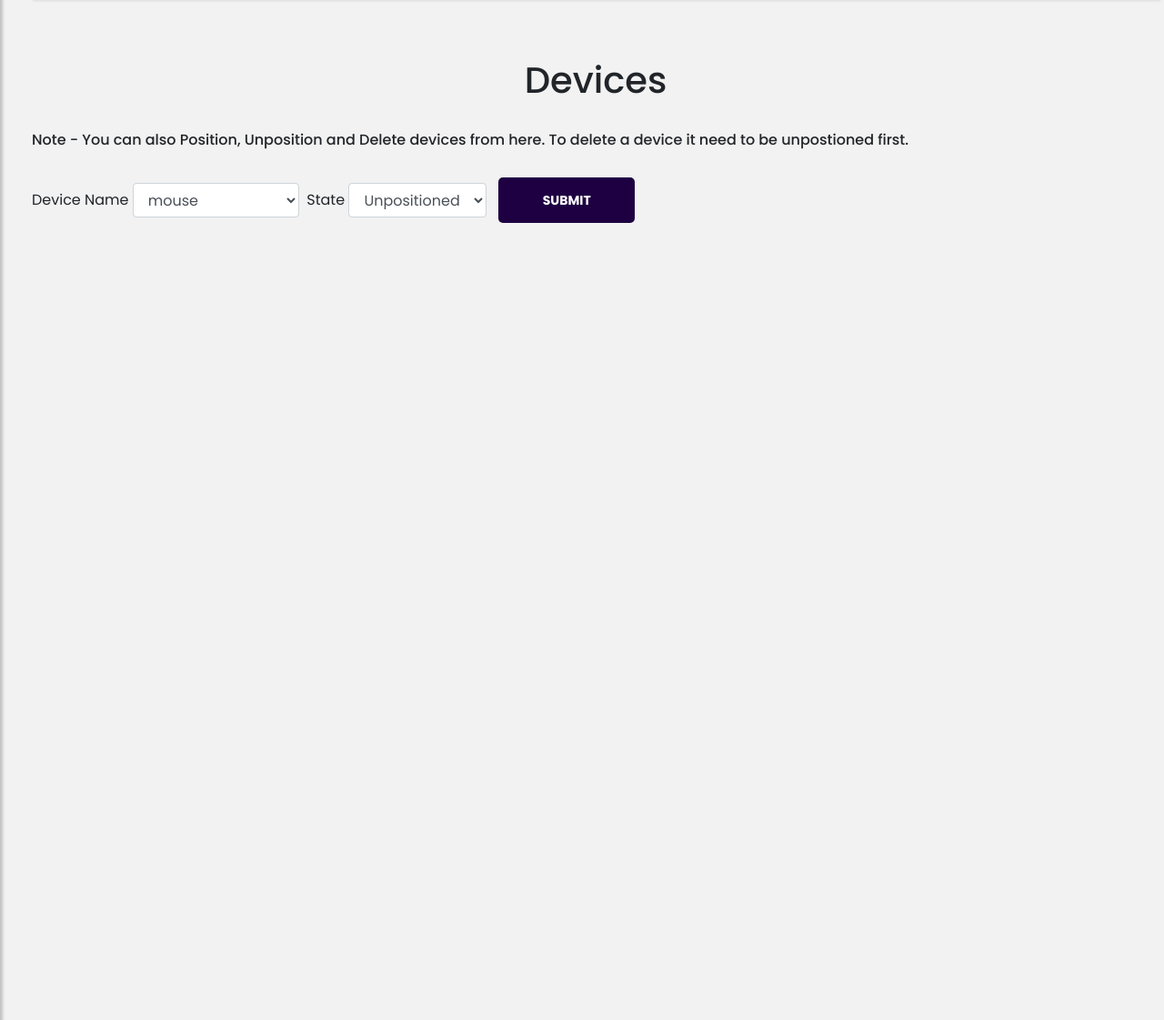
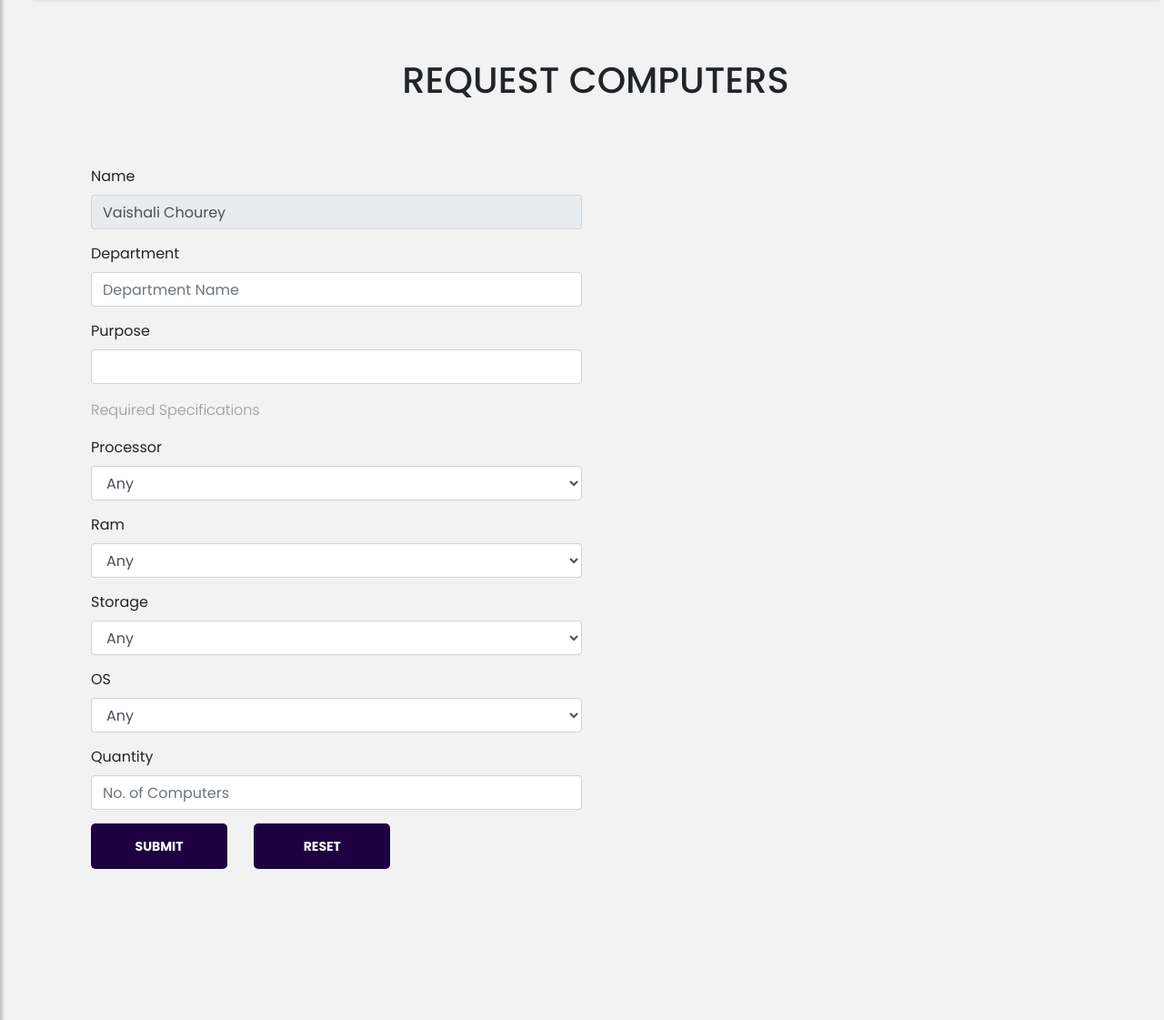
Before and after one commit to thejaynesh/Machine_Tracking, a PHP site: page /request_formv2.php in a window 1280 px wide. Shown: the part 90-1211 px from the top of the page at 91% size. Run offline with PHP 8.4, Linux system fonts and the light colour scheme; a user stored in the database is signed in; data comes from the database, SQL or seed files in the repository; some libraries are stand-ins or nearby versions.

Commit message:
Update request_formv2.php

```diff
--- a/request_formv2.php
+++ b/request_formv2.php
@@ -1,14 +1,56 @@
 <?php
     session_start();
-    if( !isset($_SESSION['id']) )
+    require_once "pdo.php";
+
+    if(isset($_POST['cancel']))
     {
-        die('ACCESS DENIED');
+        header("Location: index.php");
+        return;
     }
-    if( $_SESSION['role'] != '0' )
+    if(!isset($_SESSION['id']))
     {
-        die('ACCESS DENIED');
+        die("Please Login First");
     }
-    require_once "pdo.php";
+    else
+    {
+        $stmt=$pdo->prepare("SELECT first_name,last_name FROM member WHERE member_id = :id");
+        $stmt->execute(array(":id"=>$_SESSION['id']));
+        $row = $stmt->fetch(PDO::FETCH_ASSOC);
+        $name = $row['first_name'].' '.$row['last_name'];
+    }
+    if(isset($_POST['name']) )
+    {
+        if ( strlen($_POST['name']) < 1 || strlen($_POST['department']) < 1 || strlen($_POST['purpose']) < 1|| strlen($_POST['quantity']) < 1)
+        {
+            $_SESSION['error'] = "All Fields are required<br>";
+            header('Location: request_formv2.php');
+            return;
+        }
+        else
+        {
+
+
+                $date=date('y-m-d');
+                $stmt = $pdo->prepare('INSERT INTO transfer_request(date_of_request, name, department, purpose, processor, ram, hdd, os, quantity) VALUES (:dat, :name, :department, :purpose, :processor, :ram, :hdd, :os, :quantity)');
+                    $stmt->execute(array(':dat' => date('y-m-d'), ':name' => $_POST['name'], ':department' => $_POST['department'], ':purpose' => $_POST['purpose'], ':processor' => $_POST['processor'], ':ram' => $_POST['ram'], ':hdd' => $_POST['hdd'], ':os' => $_POST['os'], ':quantity' => $_POST['quantity']));
+
+                    $trid=$pdo->lastInsertId();
+
+                $_SESSION['success'] = "Request Sent Successfully<br>";
+                    /*if(isset($_SESSION['id']))
+                        header("Location:homev2.php");
+                    else
+                        header('Location: index.php');*/
+                   // header("location:printform_requestv2.php?trid=$trid");
+                    //return;
+                         echo("<script>
+         window.open('printrequest_formv2.php?trid=$trid', '_blank');
+</script>");
+        echo("<script>window.open('homev2.php','_self')</script>");
+
+
+        }
+    }
 ?>
 <html>
 
@@ -83,9 +125,10 @@ td:hover{
             </nav>
             <br>
 
-   <center><h1>Devices</h1></center>
-   <br>
-   <h6>Note - You can also Position, Unposition and Delete devices from here. To delete a device it need to be unpostioned first.</h6><br>
+   <center><h1>REQUEST COMPUTERS</h1></center>
+
+
+    <div id="error" style="color: red; margin-left: 90px; margin-bottom: 20px;"></div>
     <?php
         if ( isset($_SESSION['error']) )
         {
@@ -98,212 +141,119 @@ td:hover{
             unset($_SESSION['success']);
         }
     ?>
-    <form method="post" class="form-inline">
-            <label id="processor">Device Name&nbsp</label>
-                <select class="form-control" id="chillana" name="chillana">
-                    <?php
-                        $qr=$pdo->query("SELECT DISTINCT(name) from name");
-                        while($row=$qr->fetch(PDO::FETCH_ASSOC))
-                        {
-                            echo "<option>". $row['name']."</option>";
-                        }
-                    ?>
-                </select>
 
-            <label id="state">&nbsp&nbspState</label>&nbsp
-                <select class="form-control" id="state" name="state">
-                    <option value="0">Unpositioned</option>
-                    <option value="1">Positioned</option>
-                    <option value="2">Issued</option>
-                </select>
+    <form method="POST" action="request_formv2.php" class="register-form">
+    <div class="form-row">
+    <div class="form-group">
+    <div class="form-input">
+    <label>Name </label>
+    <input type="text" disabled="" required="" class="form-control" value="<?=$name?>" id="rname" onchange="Names('rname')"> </div>
+    <input type="text" name="name" hidden value="<?=$name?>">
 
-            &nbsp &nbsp<div class="form-submit"><input class="Submit" id="Submit" type="submit" name="submit"></div>
-        </form>
+    <div class="form-input">
+    <label>Department </label>
+    <input type="text" name="department" required="" class="form-control" placeholder="Department Name" id="deprt" onchange="Names('deprt')"> </div>
 
-    <?php
+    <div class="form-input">
+    <label>Purpose</label>
+    <input type="text" name="purpose" required="" class="form-control" id="purp" onchange="Purpose('purp')"> </div>
+
+    <p>Required Specifications</p>
+    <div class="form-input">
+    <label>Processor</label>
+    <select name=processor class="form-control" required="">
+        <option value="NULL">Any</option>
+        <?php
+
+            $qr=$pdo->query("SELECT * from name where name = 'processor'");
+            $rowtmp=$qr->fetch(PDO::FETCH_ASSOC);
+            $processoriddb=$rowtmp['name_id'];
+
+            $qr=$pdo->query("SELECT DISTINCT description from hardware WHERE name = $processoriddb");
+            while($rowx=$qr->fetch(PDO::FETCH_ASSOC))
+            {
+                echo '<option>';
+                $pro = $pdo->prepare("SELECT spec FROM specification where spec_id = :spec_id");
+                $pro->execute(array(':spec_id' => $rowx['description']));
+                $pron = $pro->fetch(PDO::FETCH_ASSOC);
+                echo($pron['spec']);
+
+                echo '</option>';
+            }
+         ?>
+    </select>
+    </div>
+
+    <div class="form-input">
+    <label>Ram</label>
+    <select name=ram class="form-control" required="">
+        <option value="NULL">Any</option>
+        <?php
+            $qr=$pdo->query("SELECT * from name where name = 'ram'");
+            $rowtmp=$qr->fetch(PDO::FETCH_ASSOC);
+            $ramiddb=$rowtmp['name_id'];
+
+            $qr=$pdo->query("SELECT DISTINCT description from hardware WHERE name = $ramiddb");
+            while($rowx=$qr->fetch(PDO::FETCH_ASSOC))
+            {
+                echo '<option>';
+                $pro = $pdo->prepare("SELECT spec FROM specification where spec_id = :spec_id");
+                $pro->execute(array(':spec_id' => $rowx['description']));
+                $pron = $pro->fetch(PDO::FETCH_ASSOC);
+                echo($pron['spec']);
+
+                echo '</option>';
+            }
+         ?>
+    </select>
+    </div>
+
+    <div class="form-input">
+    <label>Storage</label>
+    <select name=hdd class="form-control" required="">
+        <option value="NULL">Any</option>
+        <?php
+            $qr=$pdo->query("SELECT * from name where name = 'harddisk'");
+            $rowtmp=$qr->fetch(PDO::FETCH_ASSOC);
+            $memoryiddb=$rowtmp['name_id'];
+
+            $qr=$pdo->query("SELECT DISTINCT description from hardware WHERE name = $memoryiddb");
+            while($rowx=$qr->fetch(PDO::FETCH_ASSOC))
+            {
+                echo '<option>';
+                $pro = $pdo->prepare("SELECT spec FROM specification where spec_id = :spec_id");
+                $pro->execute(array(':spec_id' => $rowx['description']));
+                $pron = $pro->fetch(PDO::FETCH_ASSOC);
+                echo($pron['spec']);
+                echo '</option>';
+            }
+         ?>
+    </select>
+    </div>
+
+    <div class="form-input">
+    <label>OS </label>
+    <select id="drop-other" name="os" class="form-control" onchange="Device();" required="">
+       <option value="NULL">Any</option>
+       <option value="windows">Windows</option>
+       <option value="linux">Linux</option>
+       <option value="osx">OS X</option>
+   </select>
+     </div>
+
+     <div class="form-input">
+    <label>Quantity</label>
+    <input type="number" name="quantity" required class="form-control" placeholder="No. of Computers"> </div>
 
 
-        //echo('<p><a href="logout.php">Logout</a></p>');
-        if(isset($_POST['chillana']))
-        {
-            $stmtcnt = $pdo->query("SELECT COUNT(*) FROM hardware");
-            $row = $stmtcnt->fetch(PDO::FETCH_ASSOC);
-            if($row['COUNT(*)']!=='0')
-            {
-                $i=1;
-                $stmtread=$pdo->prepare("SELECT name_id from name where name =:name");
-                $stmtread->execute(array(":name"=>$_POST['chillana']));
-                $nameid=$stmtread->fetch(PDO::FETCH_ASSOC);
 
-                $stmtread = $pdo->prepare("SELECT * FROM hardware  where name= :name AND state=:state ORDER BY name");
-                $stmtread->execute(array(":name"=>$nameid['name_id'],":state"=>$_POST['state']));
-                echo ("<table class=\"table table-striped\">
-                    <tr> <th>S.no.</th><th>Name</th><th>description</th><th>Company</th><th>GRN</th><th>Supplier</th><th>State</th><th>Date of Purchase</th><th>Action</th></tr>");
-                while ( $row = $stmtread->fetch(PDO::FETCH_ASSOC) )
-                {
-                    $stmtn = $pdo->prepare("SELECT name FROM company where company_id = :cname ");
-                    $stmtn->execute(array(':cname' => $row['company']));
-                    $cname = $stmtn->fetch(PDO::FETCH_ASSOC);
+    <div class="form-submit">
 
-                    $supplier = $pdo->prepare("SELECT supname FROM supplier where sup_id = :sid");
-                    $supplier->execute(array(':sid' => $row['supplier']));
-                    $supplierid = $supplier->fetch(PDO::FETCH_ASSOC);
+    <input type="submit" value="Submit" name="add" id="Submit" class="Submit">
+    <input type="reset" value="Reset" class="submit" id="reset" name="reset" />
+        </div>
+    </form>
 
-                    $spec = $pdo->prepare("SELECT spec FROM specification where spec_id = :spec_id");
-                    $spec->execute(array(':spec_id' => $row['description']));
-                    $specn = $spec->fetch(PDO::FETCH_ASSOC);
-
-                    echo ("<tr>");
-                    echo ("<td>");
-                    echo($i);
-                    echo("</td>");
-
-                    echo ("<td>");
-                    echo(htmlentities($_POST['chillana']));
-                    echo ("</td>");
-
-
-                    echo ("<td>");
-                    echo($specn['spec']);
-                    echo ("</td>");
-
-
-                   // echo ("<td>");
-                   // echo(htmlentities($row['description']));
-                    //echo ("</td>");
-
-                    echo ("<td>");
-                    echo(htmlentities($cname['name']));
-                    echo ("</td>");
-                    echo ("<td>");
-                    echo(htmlentities($row['grn']));
-                    echo ("</td>");
-                    echo ("<td>");
-                    echo(htmlentities($supplierid['supname']));
-                    echo ("</td>");
-                    echo ("<td>");
-                    if($_POST['state']==0)
-                        echo "Unpositoned";
-                    else if($_POST['state']==1)
-                        echo "Positioned";
-                    else if($_POST['state']==2)
-                        echo "Issued";
-                    echo ("</td>")  ;
-                    echo ("<td>");
-                    echo(htmlentities($row['DOP']));
-                    echo("</td>");
-                    echo ("<td>");
-                    if($_POST['state']==0)
-                    {
-                        echo('<a class="link-black" href="deletedevv2.php?dev_id='.$row['hardware_id'].'">'. 'Delete Device ' . '</a>');
-
-                        $flag=0;
-                        $stmtcheck = $pdo->prepare("SELECT * FROM machine where processor = :hid");
-                        $stmtcheck->execute(array(':hid' => $row['hardware_id']));
-                        $rowcheck = $stmtcheck->fetch(PDO::FETCH_ASSOC);
-                        if($rowcheck != FALSE)
-                        {
-                            $flag++;
-                        }
-                        $stmtcheck = $pdo->prepare("SELECT * FROM machine where ram = :hid");
-                        $stmtcheck->execute(array(':hid' => $row['hardware_id']));
-                        $rowcheck = $stmtcheck->fetch(PDO::FETCH_ASSOC);
-                        if($rowcheck != FALSE)
-                        {
-                            $flag++;
-                        }
-                        $stmtcheck = $pdo->prepare("SELECT * FROM machine where memory = :hid");
-                        $stmtcheck->execute(array(':hid' => $row['hardware_id']));
-                        $rowcheck = $stmtcheck->fetch(PDO::FETCH_ASSOC);
-                        if($rowcheck != FALSE)
-                        {
-                            $flag++;
-                        }
-                        $stmtcheck = $pdo->prepare("SELECT * FROM machine where monitor = :hid");
-                        $stmtcheck->execute(array(':hid' => $row['hardware_id']));
-                        $rowcheck = $stmtcheck->fetch(PDO::FETCH_ASSOC);
-                        if($rowcheck != FALSE)
-                        {
-                            $flag++;
-                        }
-                        $stmtcheck = $pdo->prepare("SELECT * FROM machine where keyboard = :hid");
-                        $stmtcheck->execute(array(':hid' => $row['hardware_id']));
-                        $rowcheck = $stmtcheck->fetch(PDO::FETCH_ASSOC);
-                        if($rowcheck != FALSE)
-                        {
-                            $flag++;
-                        }
-                        $stmtcheck = $pdo->prepare("SELECT * FROM machine where mouse = :hid");
-                        $stmtcheck->execute(array(':hid' => $row['hardware_id']));
-                        $rowcheck = $stmtcheck->fetch(PDO::FETCH_ASSOC);
-                        if($rowcheck != FALSE)
-                        {
-                            $flag++;
-                        }
-
-                        if($flag==0)
-                        echo('<a class="link-black" href="posdevv2.php?dev_id='.$row['hardware_id'].'">'. ' / Position Device ' . '</a>');
-                    }
-                    else if($_POST['state']==2)
-                    {
-                        echo('<a class="link-black" href="returndevv2.php?dev_id='.$row['hardware_id'].'">'. 'Return Device ' . '</a>');
-                    }
-                    else if($_POST['state']==1)
-                    {
-                        $flag=0;
-                        $stmtcheck = $pdo->prepare("SELECT * FROM machine where processor = :hid");
-                        $stmtcheck->execute(array(':hid' => $row['hardware_id']));
-                        $rowcheck = $stmtcheck->fetch(PDO::FETCH_ASSOC);
-                        if($rowcheck != FALSE)
-                        {
-                            $flag++;
-                        }
-                        $stmtcheck = $pdo->prepare("SELECT * FROM machine where ram = :hid");
-                        $stmtcheck->execute(array(':hid' => $row['hardware_id']));
-                        $rowcheck = $stmtcheck->fetch(PDO::FETCH_ASSOC);
-                        if($rowcheck != FALSE)
-                        {
-                            $flag++;
-                        }
-                        $stmtcheck = $pdo->prepare("SELECT * FROM machine where memory = :hid");
-                        $stmtcheck->execute(array(':hid' => $row['hardware_id']));
-                        $rowcheck = $stmtcheck->fetch(PDO::FETCH_ASSOC);
-                        if($rowcheck != FALSE)
-                        {
-                            $flag++;
-                        }
-                        $stmtcheck = $pdo->prepare("SELECT * FROM machine where monitor = :hid");
-                        $stmtcheck->execute(array(':hid' => $row['hardware_id']));
-                        $rowcheck = $stmtcheck->fetch(PDO::FETCH_ASSOC);
-                        if($rowcheck != FALSE)
-                        {
-                            $flag++;
-                        }
-                        $stmtcheck = $pdo->prepare("SELECT * FROM machine where keyboard = :hid");
-                        $stmtcheck->execute(array(':hid' => $row['hardware_id']));
-                        $rowcheck = $stmtcheck->fetch(PDO::FETCH_ASSOC);
-                        if($rowcheck != FALSE)
-                        {
-                            $flag++;
-                        }
-                        $stmtcheck = $pdo->prepare("SELECT * FROM machine where mouse = :hid");
-                        $stmtcheck->execute(array(':hid' => $row['hardware_id']));
-                        $rowcheck = $stmtcheck->fetch(PDO::FETCH_ASSOC);
-                        if($rowcheck != FALSE)
-                        {
-                            $flag++;
-                        }
-
-                        if($flag==0)
-                        echo('<a class="link-black" href="unposdevv2.php?dev_id='.$row['hardware_id'].'">'. ' Unposition Device ' . '</a>');
-                    }
-                    echo("</td>");
-                    $i++;
-                }
-                echo('</table>');
-            }
-        }
-    ?>
    </div>
     </div>
 
```
